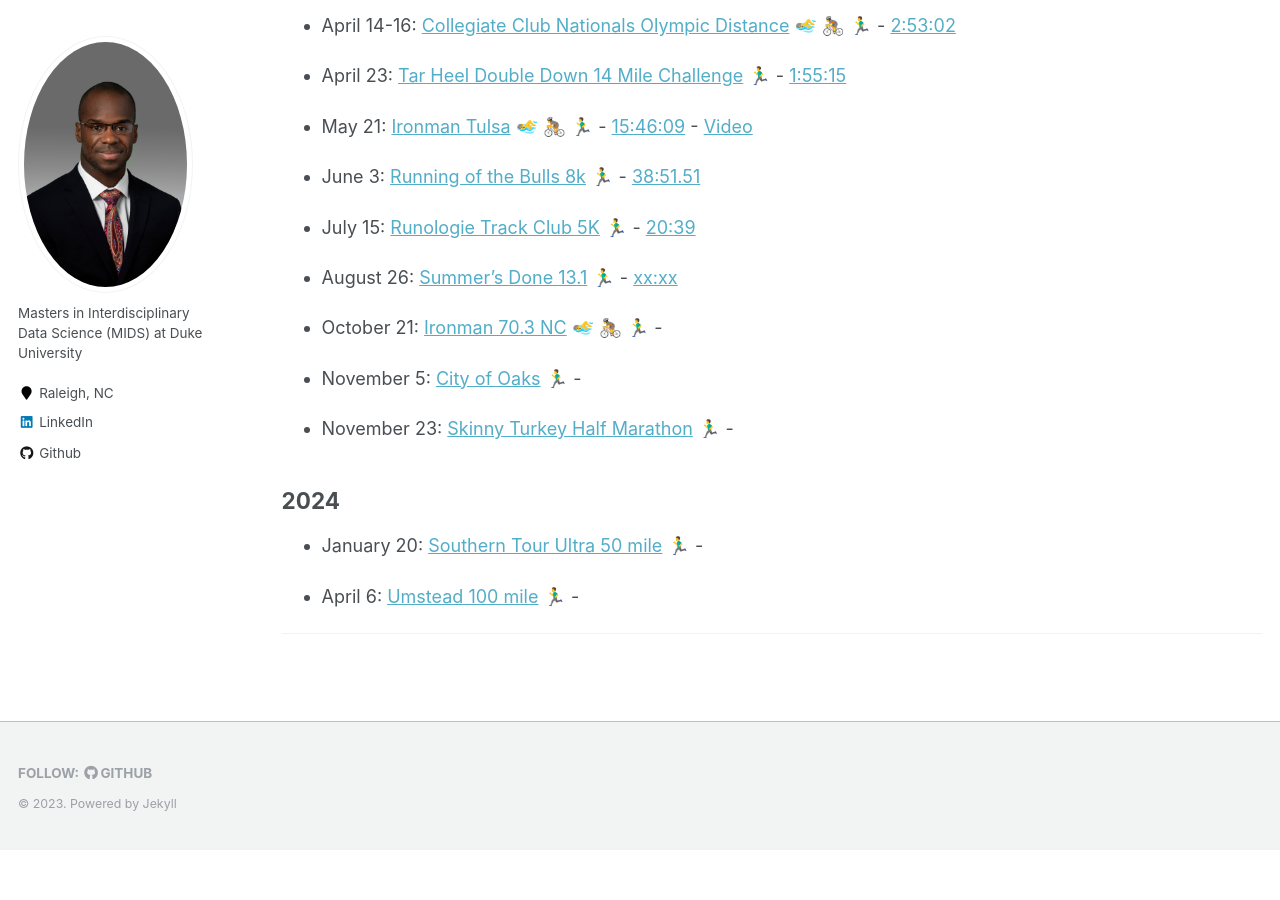
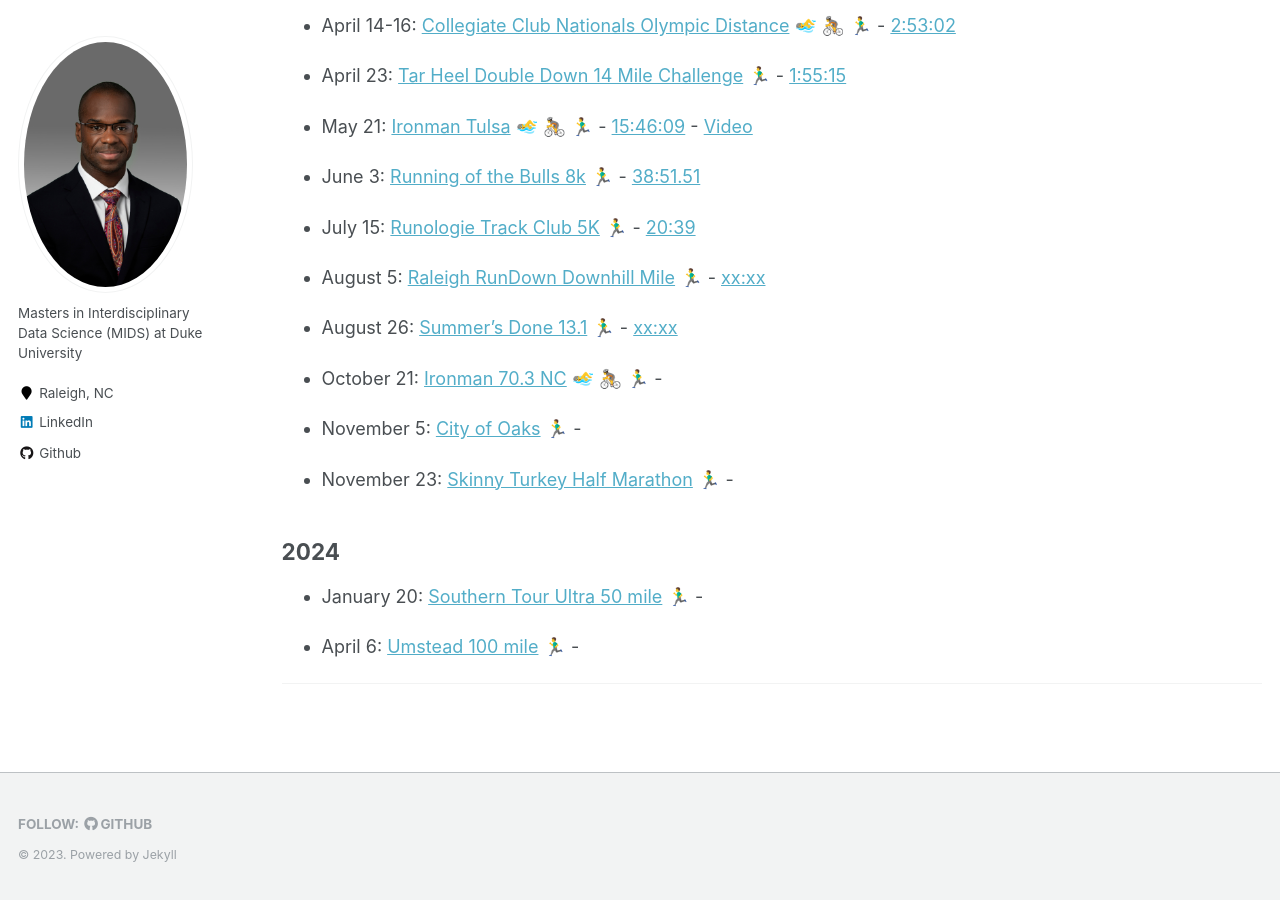
Before and after one commit to caratliff/caratliff.github.io, a Jekyll site: the page built from _pages/race-calendar.md, in a window 1280 px wide and 900 px high, scrolled down 593 px. Built offline with Jekyll 4.4.1, drawn with Linux system fonts in a browser that asks for light colours; emoji names are drawn with the system emoji font; before the commit the page ends 1443 px from its top, so only the background shows below that.

Commit message:
Update race-calendar.md

```diff
--- a/_pages/race-calendar.md
+++ b/_pages/race-calendar.md
@@ -35,6 +35,8 @@ redirect_from:
 - June 3: [Running of the Bulls 8k](https://runsignup.com/Race/NC/Durham/RunningoftheBulls8K) :running_man: - [38:51.51](https://runsignup.com/Race/Results/124617/IndividualResult/bBTS?resultSetId=383819#U51753724)
 
 - July 15: [Runologie Track Club 5K](https://event.racereach.com/runologie-track-club-5k/details#whenandwheresec) :running_man: - [20:39](https://www.racetecresults.com/myresults.aspx?CId=16247&RId=10070&EId=1&AId=51836)
+
+- August 5: [Raleigh RunDown Downhill Mile](https://raleighrundown.com) 🏃‍♂️ - [xx:xx](https://raleighrundown.com/results/)
 
 - August 26: [Summer's Done 13.1](https://runsignup.com/Race/NC/Cary/SummersDone131) :running_man: - [xx:xx](https://runsignup.com/Race/Results/145696#resultSetId-391781;perpage:100)
 
```
